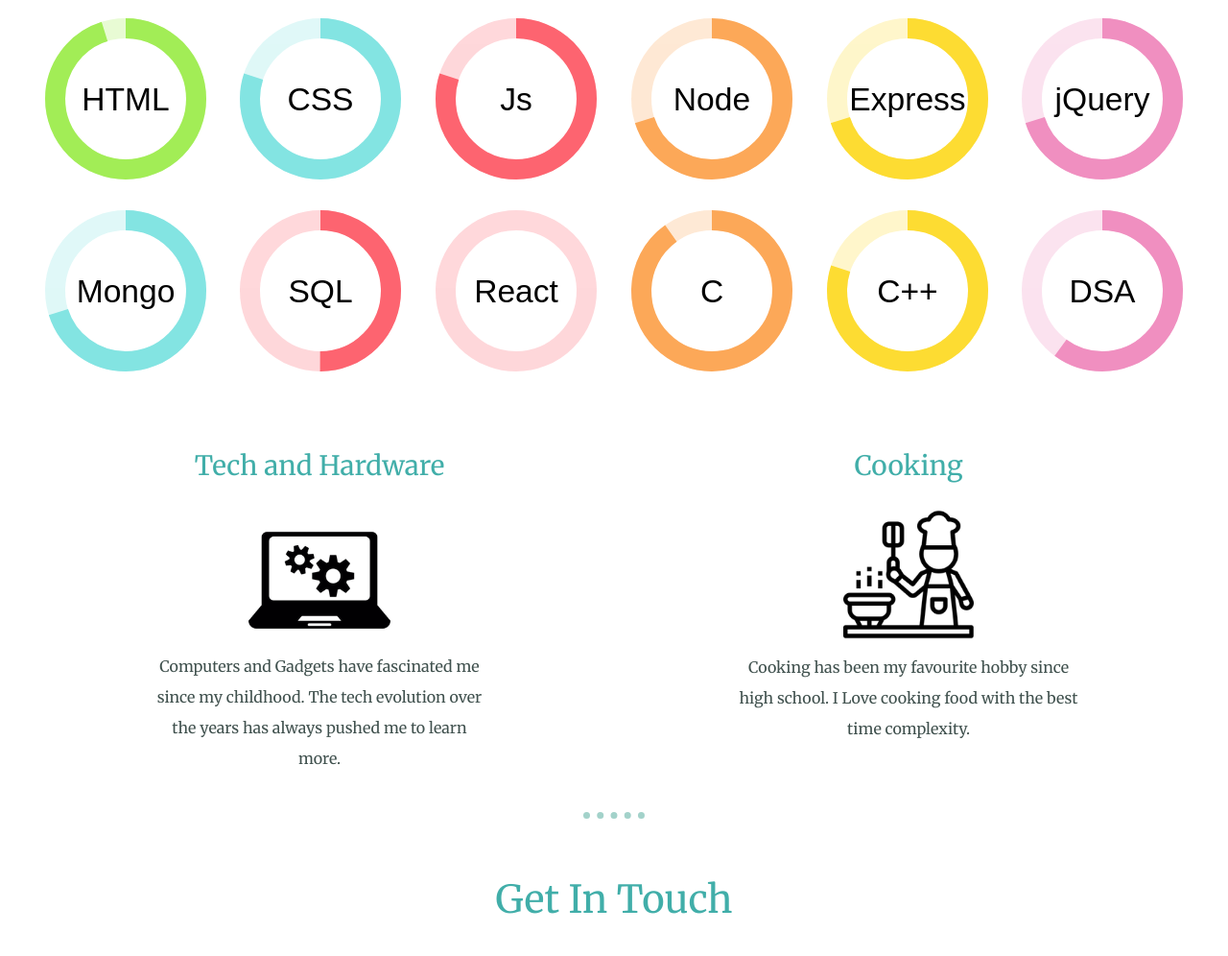
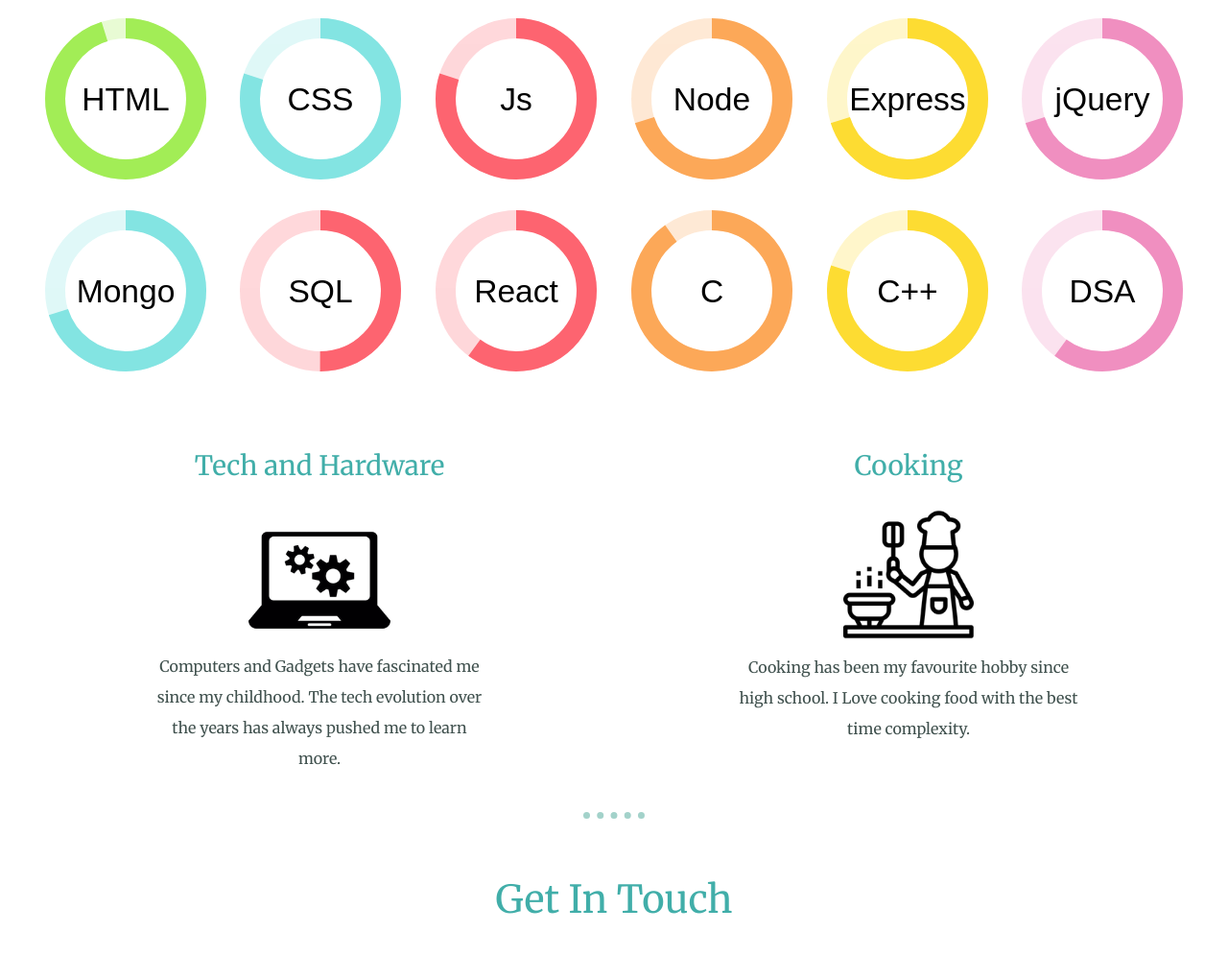
Before and after one commit to bhavy007/info, a plain HTML site: page index.html in a window 1280 px wide. Shown: the part 1479-2475 px from the top of the page at 96% size. Drawn offline with nearby package versions, Linux system fonts and the light colour scheme.

Commit message:
Update React Radial Bar

```diff
--- a/index.html
+++ b/index.html
@@ -110,7 +110,7 @@
     </svg>
 
 
-         <svg class="radial-progress" data-percentage="0" viewBox="0 0 80 80">
+         <svg class="radial-progress" data-percentage="60" viewBox="0 0 80 80">
     <circle class="incomplete" cx="40" cy="40" r="35"></circle>
     <circle class="complete" cx="40" cy="40" r="35" style="stroke-dashoffset: 0;"></circle>
     <text class="percentage" x="50%" y="57%" transform="matrix(0, 1, -1, 0, 80, 0)">React</text>
```
